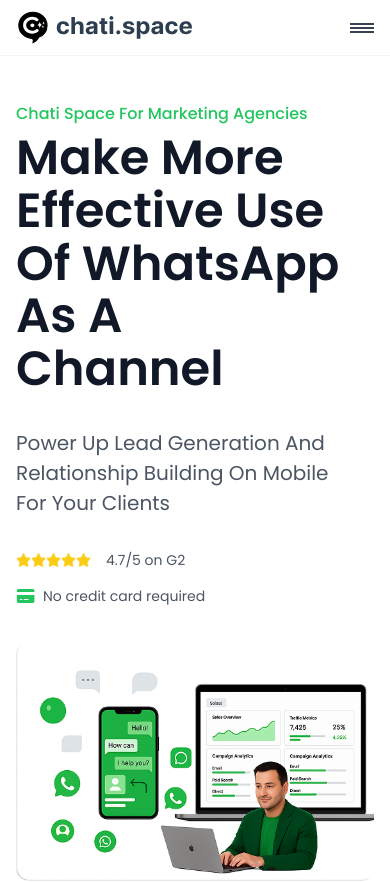
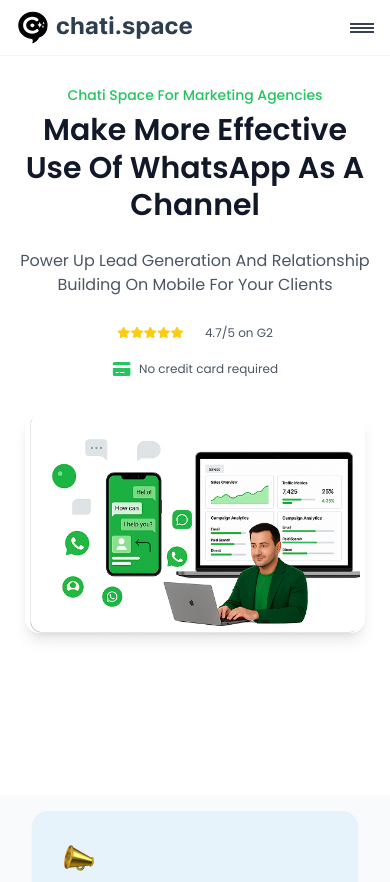
Before and after one commit to AQuadic/chat.space_nextjs, a Next.js app: page /features/whatsapp in a window 390 px wide. Shown: the top 882 px of the page. Built offline with nearby package versions, Linux system fonts and the light colour scheme.

Commit message:
updates whatsapp header to be responsive

```diff
--- a/src/components/features/whatsapp/WhatsappHeader.tsx
+++ b/src/components/features/whatsapp/WhatsappHeader.tsx
@@ -24,43 +24,48 @@
 const WhatsappHeader = () => {
   return (
     <motion.section
-      className="container flex flex-wrap justify-between gap-8 xl:gap-0 pt-[50px] pb-8"
+      className="container flex flex-col md:flex-row items-center justify-between gap-8 xl:gap-0 pt-8 pb-6 md:pt-[50px] md:pb-8"
       variants={sectionVariants}
       initial="hidden"
       animate="visible"
     >
-      <motion.div variants={childVariants}>
+      <motion.div variants={childVariants} className="w-full md:w-1/2">
         <motion.p
           variants={childVariants}
-          className="text-primary-green text-base font-medium leading-[100%] capitalize"
+          className="text-primary-green text-sm md:text-base font-medium leading-[100%] capitalize text-center md:text-left"
         >
           Chati Space for Marketing Agencies
         </motion.p>
         <motion.h1
           variants={childVariants}
-          className="text-[#111827] text-5xl font-semibold mt-2.5 capitalize leading-[1.1]"
+          className="text-[#111827] text-3xl md:text-5xl font-semibold mt-2.5 capitalize leading-tight md:leading-[1.1] text-center md:text-left"
         >
-          Make more effective use <br /> of WhatsApp as a <br /> channel
+          Make more effective use <br className="hidden md:block" /> of WhatsApp
+          as a <br className="hidden md:block" /> channel
         </motion.h1>
         <motion.p
           variants={childVariants}
-          className="text-[#4B5563] text-xl font-normal leading-[150%] mt-8 capitalize"
+          className="text-[#4B5563] text-base md:text-xl font-normal leading-[150%] mt-6 md:mt-8 capitalize text-center md:text-left"
         >
-          Power up lead generation and relationship building on mobile <br />{" "}
-          for your clients
+          Power up lead generation and relationship building on mobile{" "}
+          <br className="hidden md:block" /> for your clients
         </motion.p>
         <motion.div
           variants={childVariants}
-          className="mt-7 flex flex-wrap items-center md:gap-6 gap-2"
+          className="mt-6 md:mt-7 flex flex-col md:flex-row items-center md:items-start md:gap-6 gap-3 justify-center md:justify-start"
         >
-          <motion.div variants={childVariants} className="flex items-center">
+          <motion.div
+            variants={childVariants}
+            className="flex items-center gap-2"
+          >
             <Image
               src="/images/testimonials/rate.png"
               alt="stars"
-              width={90}
-              height={24}
+              width={80}
+              height={22}
+              className="w-20 h-5 object-contain"
             />
-            <p className="text-[#4B5563] text-sm font-normal leading-[200%]">
+            <p className="text-[#4B5563] text-xs md:text-sm font-normal leading-[200%]">
               4.7/5 on G2
             </p>
           </motion.div>
@@ -69,27 +74,33 @@
             className="flex items-center gap-2"
           >
             <Credit />
-            <p className="text-[#4B5563] text-sm font-normal leading-[200%]">
+            <p className="text-[#4B5563] text-xs md:text-sm font-normal leading-[200%]">
               No credit card required
             </p>
           </motion.div>
         </motion.div>
       </motion.div>
-      <motion.div variants={childVariants} className="relative">
+      <motion.div
+        variants={childVariants}
+        className="w-full md:w-1/2 flex items-end justify-center md:justify-end relative mb-8 md:mb-0"
+      >
+        <div className="relative w-[90vw] max-w-[340px] md:max-w-[588px] h-[220px] md:h-[392px] flex items-end">
           <Image
             src="/images/features/whatsappHero.png"
             alt="hero"
-          width={588}
-          height={392}
-          className="z-10"
+            fill
+            className="z-10 object-contain rounded-xl shadow-lg"
+            sizes="(max-width: 768px) 90vw, 588px"
+            style={{ objectPosition: "bottom" }}
           />
           <Image
             src="/images/solution/blueFrame.png"
             alt="blue frame"
-          width={572}
-          height={394}
-          className="md:block hidden absolute top-8 left-12 -z-10"
+            fill
+            className="hidden md:block absolute top-8 left-12 -z-10 object-contain"
+            sizes="588px"
           />
+        </div>
       </motion.div>
     </motion.section>
   );
```
Lines whose indentation alone changed are shown as unchanged.
